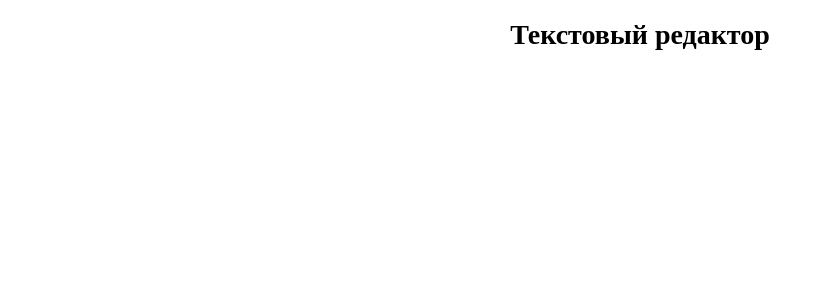
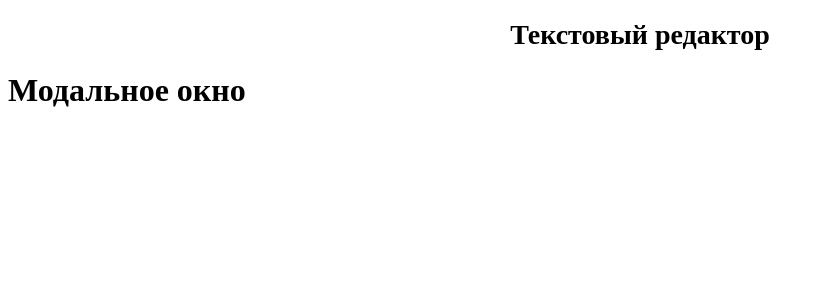
Before and after one commit to VladimirShadrov/test-imc, a Vue app: page / in a window 1280 px wide. Shown: the top 300 px of the page, without its empty margins (0-824 px from the left). Built offline with nearby package versions, Linux system fonts and the light colour scheme.

Commit message:
feat: Компонент модального окна #main

```diff
--- a/src/App.vue
+++ b/src/App.vue
@@ -1,14 +1,16 @@
 <template>
   <div id="app">
     <AppTextEditor />
+    <AppModal />
   </div>
 </template>
 
 <script>
 import AppTextEditor from './components/textEditor.vue';
+import AppModal from './components/modal.vue';
 export default {
   name: 'App',
-  components: { AppTextEditor },
+  components: { AppTextEditor, AppModal },
 };
 </script>
 
--- /dev/null
+++ b/src/components/modal.vue
@@ -0,0 +1,11 @@
+<template>
+  <h1>Модальное окно</h1>
+</template>
+
+<script>
+export default {
+  name: 'app-modal',
+};
+</script>
+
+<style scoped></style>
```
